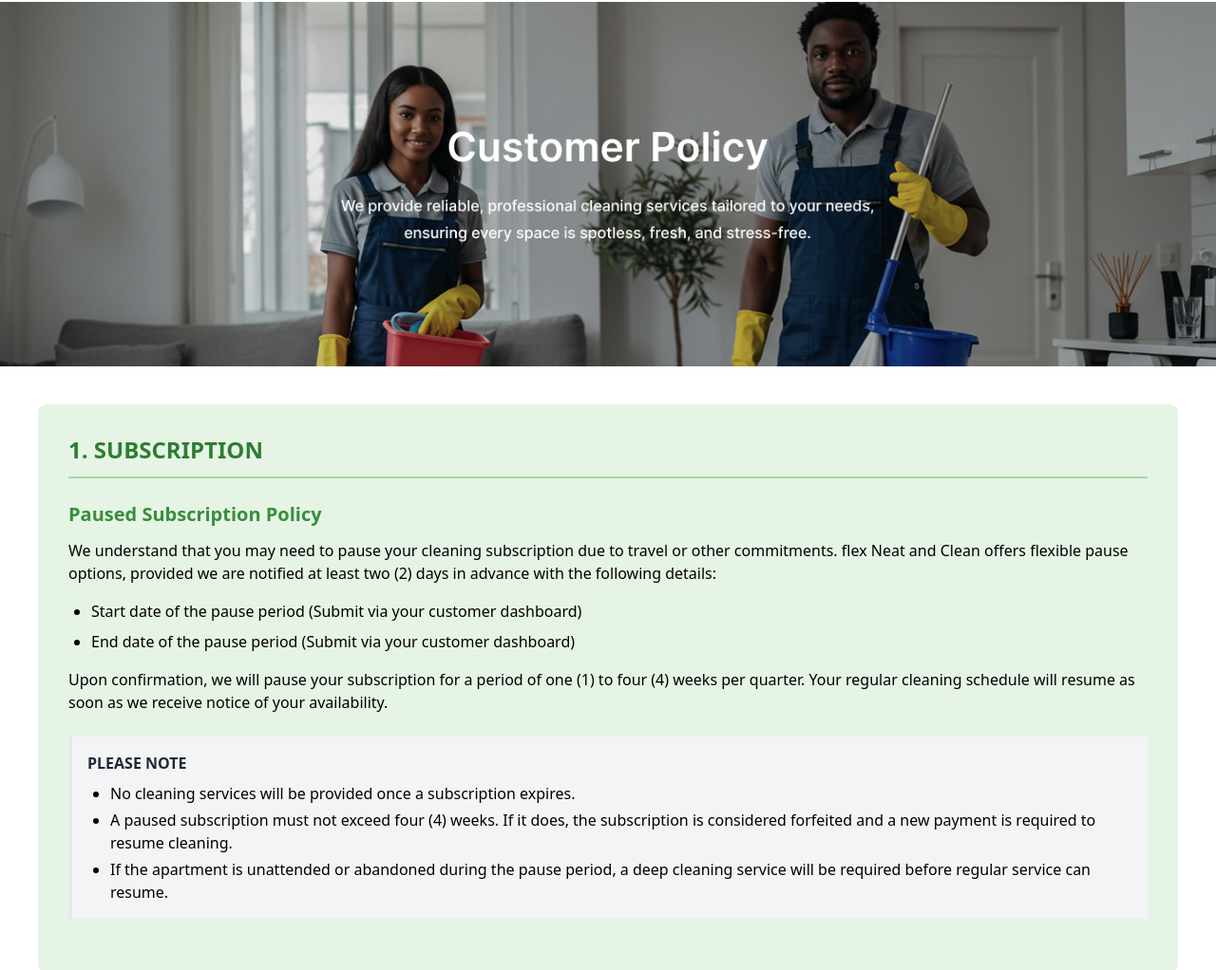
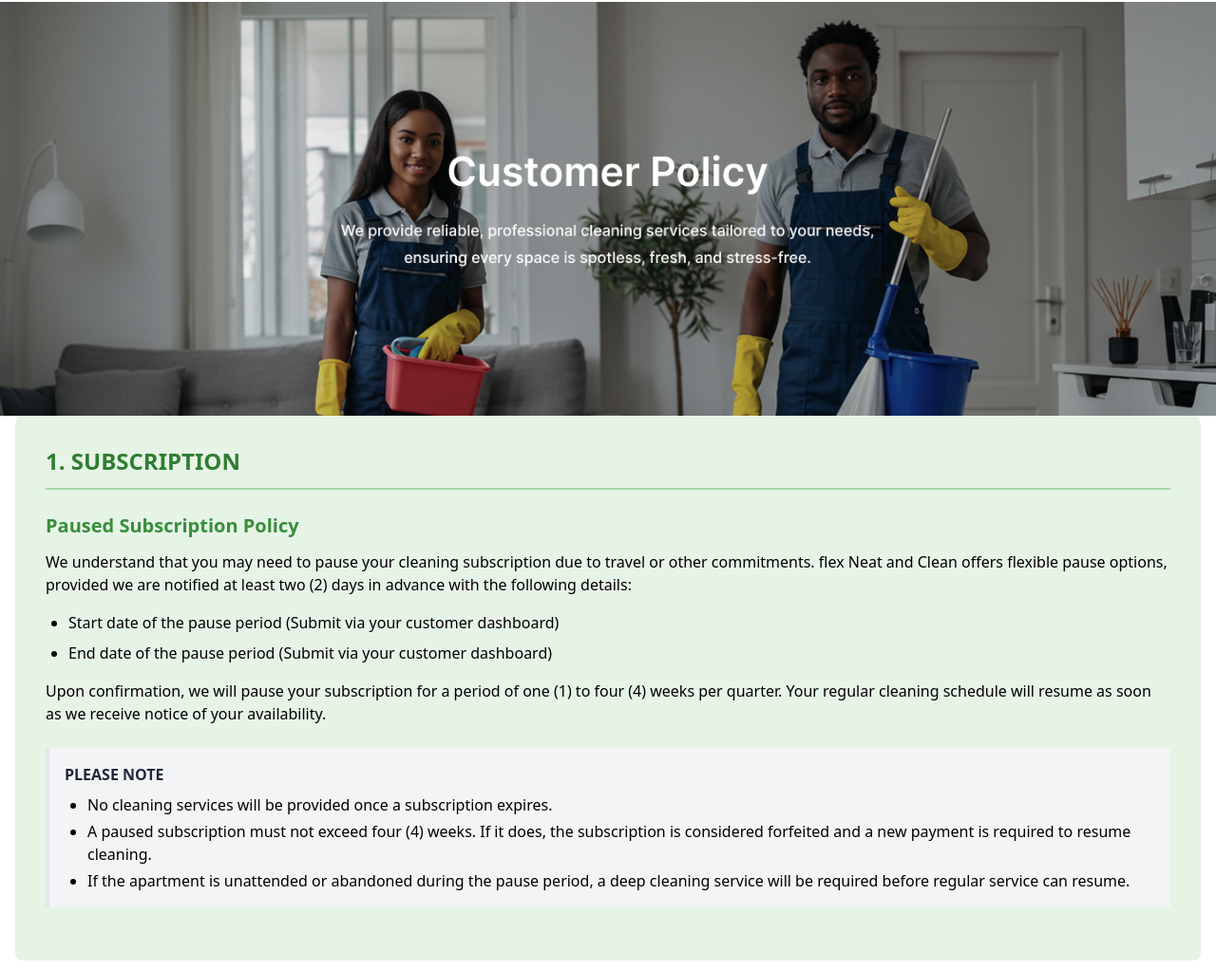
Before and after one commit to NASIRMUSA/flexneatandcleanservices, a plain HTML site: page constomer.html in a window 1280 px wide. Shown: the part 78-1100 px from the top of the page at 95% size. Drawn offline with nearby package versions, Linux system fonts and the light colour scheme.

Commit message:
Policy/faq-update

```diff
--- a/constomer.html
+++ b/constomer.html
@@ -96,22 +96,22 @@
   </ul>
 </div>
 
-    <header
-      class="bg-gray-400 bg-cover bg-center h-80 md:h-96 flex items-center justify-center text-center text-white px-5"
-      style="background-image: url('/images/policy.jpg')">
-      <div class="hero-content max-w-4xl px-4">
-        <!-- <h1
-          class="text-4xl sm:text-5xl md:text-6xl font-semibold mb-4 drop-shadow-md">
-          Customer Policy
-        </h1>
-        <p class="text-lg sm:text-xl drop-shadow-md max-w-2xl mx-auto">
-          We provide reliable, professional cleaning services tailored to your
-          needs, ensuring every space is spotless, fresh, and stress-free.
-        </p> -->
-      </div>
-    </header>
+    <section class="relative bg-gray-500 bg-cover bg-center text-white text-center  ">
+  <img src="images/policy.jpg" width="100%" alt="">
+    <!-- Dark overlay -->
+    <!-- <div class="absolute inset-0 bg-black/40"></div> -->
 
-    <main class=" py-10 px-6   ">
+    <!-- Content container -->
+    <div class="container relative z-10 h-full flex flex-col justify-center items-center mx-auto">
+        <!-- Your content would go here -->
+        <!-- Example heading and button: -->
+        <!-- <h1 class="text-4xl md:text-5xl lg:text-6xl font-bold mb-6">Frequently Asked Questions</h1>
+        <button class="px-8 py-3 bg-blue-600 hover:bg-blue-700 rounded-lg transition-colors">
+            Get Started
+        </button> -->
+    </div>
+</section>
+    <main class="">
 
     <!-- Main Container -->
     <div class="container mx-auto px-4 mb-12">
```
Also changed, not shown: faq.html (+13 -10 lines).
